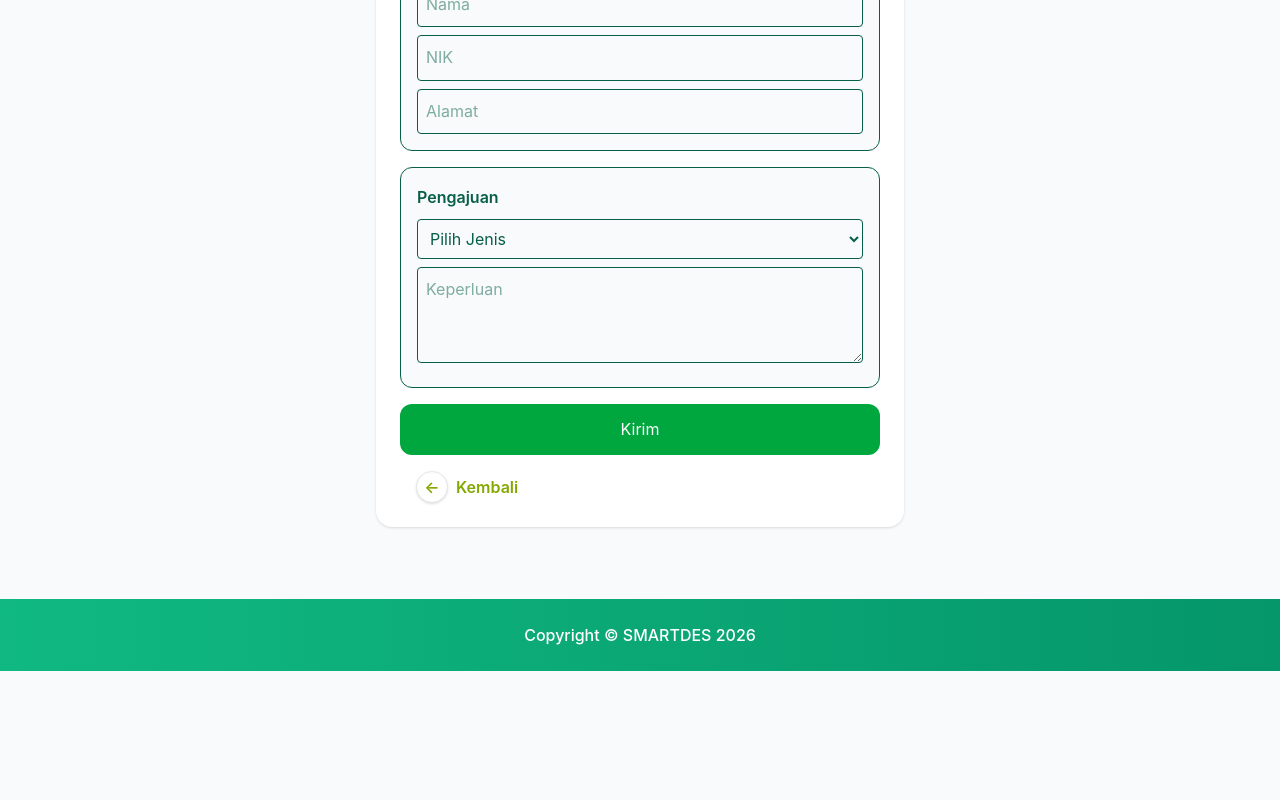
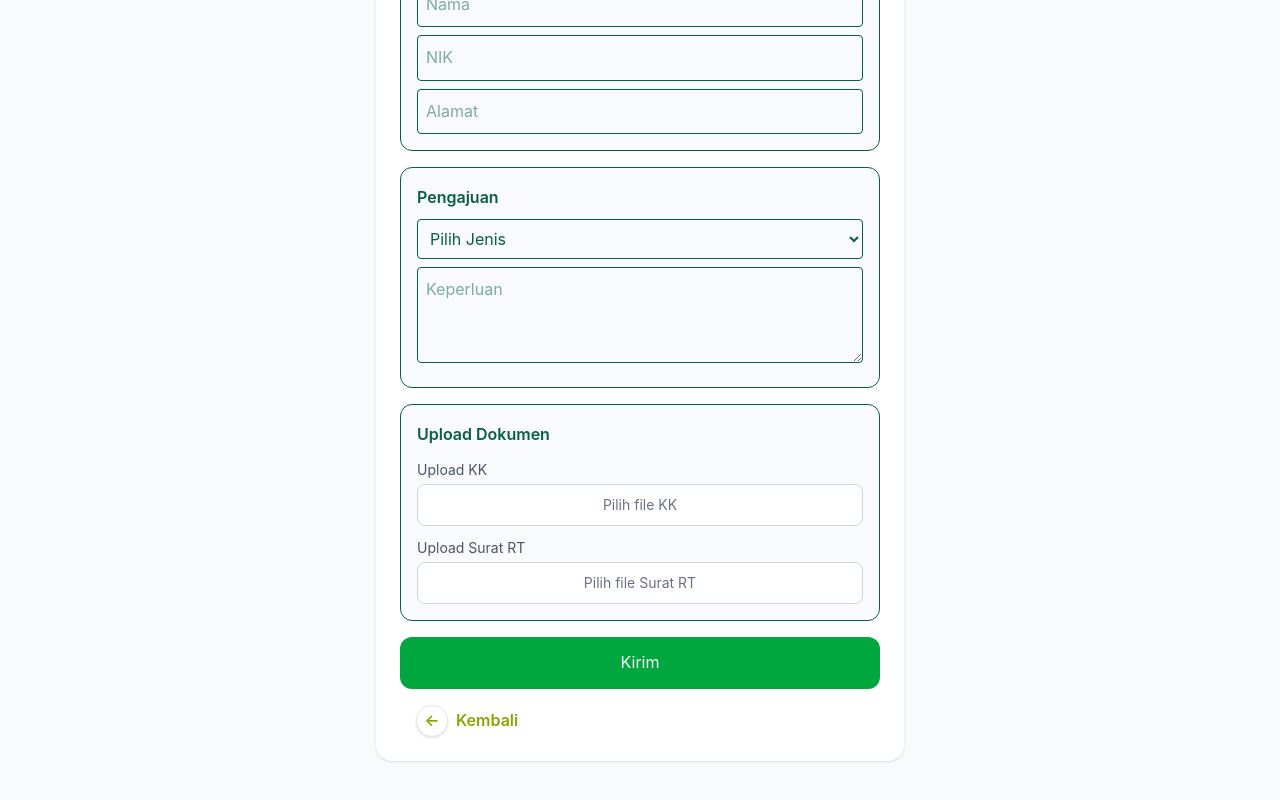
Before and after one commit to muhammadarlianoscar-uti/TA-WEB-24-SEMBADE, a Next.js app in the folder my-app/: page /pelayanan/ktp-kk in a window 1280 px wide. Shown: the part 408-1208 px from the top of the page. Before the commit the page ends 1079 px from the top, so only its background shows below. Built offline with nearby package versions, Linux system fonts and the light colour scheme.

Commit message:
tambahan : file upload kk dan surat rt

```diff
--- a/my-app/app/pelayanan/ktp-kk/page.tsx
+++ b/my-app/app/pelayanan/ktp-kk/page.tsx
@@ -123,6 +123,46 @@ export default function KTPPage() {
             />
           </div>
 
+          <div className="bg-gray-50 border p-4 rounded-xl mb-4">
+            <p className="font-semibold mb-3">Upload Dokumen</p>
+            <div className="mb-3">
+              <label className="block text-sm text-gray-600 mb-1">
+                Upload KK
+              </label>
+              <label className="flex items-center justify-center bg-white border border-gray-300 p-2.5 rounded-lg cursor-pointer hover:bg-gray-100 transition">
+                <span className="text-sm text-gray-500">
+                  {files.kk ? files.kk.name : "Pilih file KK"}
+                </span>
+                <input
+                  type="file"
+                  name="kk"
+                  onChange={handleFile}
+                  className="hidden"
+                  accept="image/*,.pdf"
+                  required
+                />
+              </label>
+            </div>
+            <div>
+              <label className="block text-sm text-gray-600 mb-1">
+                Upload Surat RT
+              </label>
+              <label className="flex items-center justify-center bg-white border border-gray-300 p-2.5 rounded-lg cursor-pointer hover:bg-gray-100 transition">
+                <span className="text-sm text-gray-500">
+                  {files.suratRt ? files.suratRt.name : "Pilih file Surat RT"}
+                </span>
+                <input
+                  type="file"
+                  name="suratRt"
+                  onChange={handleFile}
+                  className="hidden"
+                  accept="image/*,.pdf"
+                  required
+                />
+              </label>
+            </div>
+          </div>
+
           <button className="w-full bg-green-600 text-white p-3 rounded-xl">
             Kirim
           </button>
```
